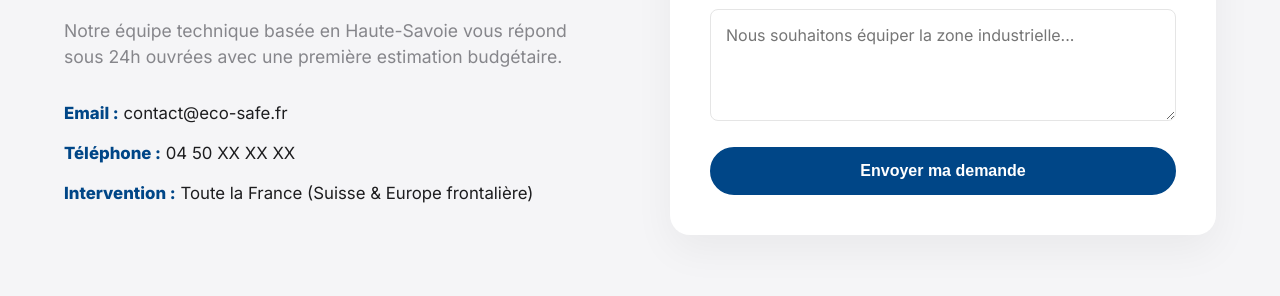
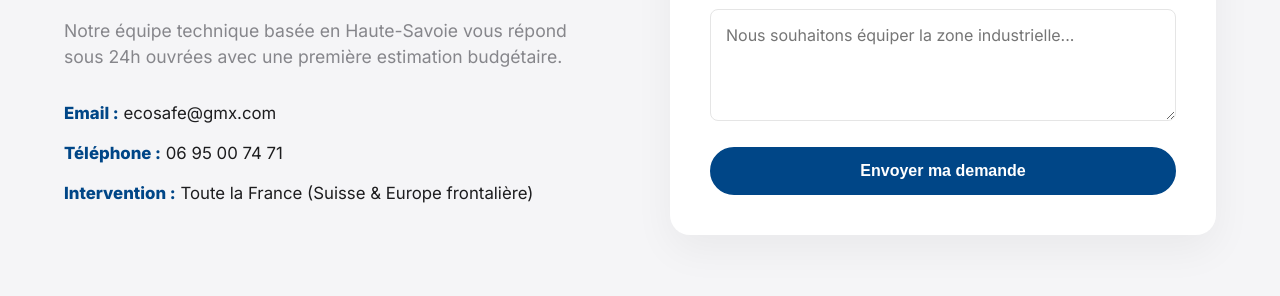
Before and after one commit to DuvalDVL/ecosafe, a Jekyll site: the page built from index.html, in a window 1280 px wide and 900 px high, scrolled down 6487 px. Shown: the part 157-453 px from the top of the window. Built offline with Jekyll 4.4.1, drawn with Linux system fonts in a browser that asks for light colours.

Commit message:
Update index.html

```diff
--- a/index.html
+++ b/index.html
@@ -285,8 +285,8 @@ description: "Eco Safe installe des grilles de filtration pour avaloirs. Conform
         <h2>Une question ?<br>Un projet ?</h2>
         <p>Notre équipe technique basée en Haute-Savoie vous répond sous 24h ouvrées avec une première estimation budgétaire.</p>
         <ul class="contact-list">
-          <li><strong>Email :</strong> contact@eco-safe.fr</li>
-          <li><strong>Téléphone :</strong> 04 50 XX XX XX</li>
+          <li><strong>Email :</strong> ecosafe@gmx.com</li>
+          <li><strong>Téléphone :</strong> 06 95 00 74 71</li>
           <li><strong>Intervention :</strong> Toute la France (Suisse & Europe frontalière)</li>
         </ul>
       </div>
```
